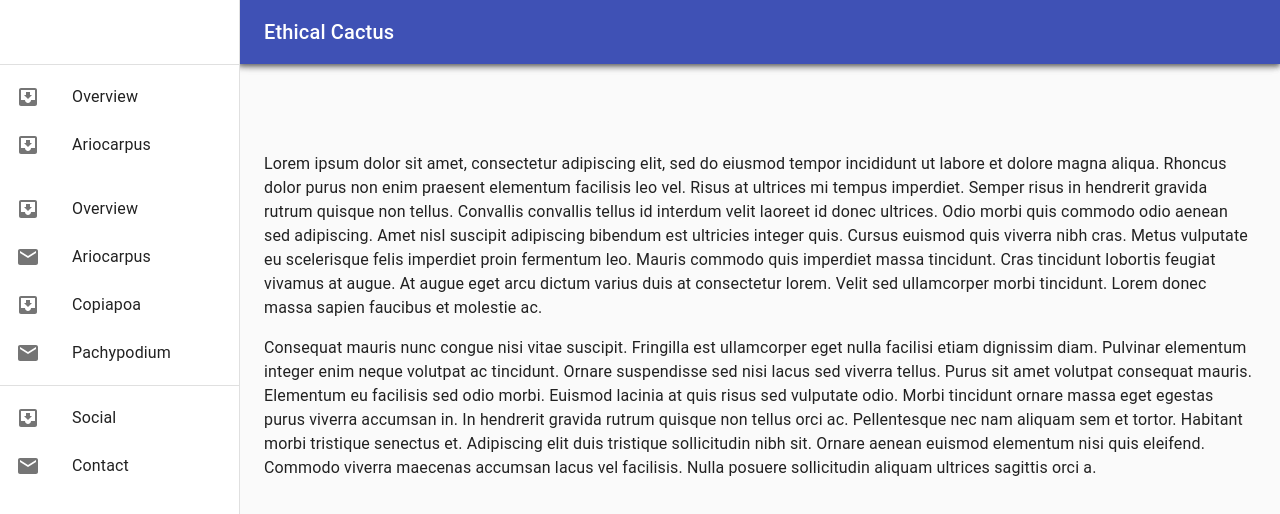
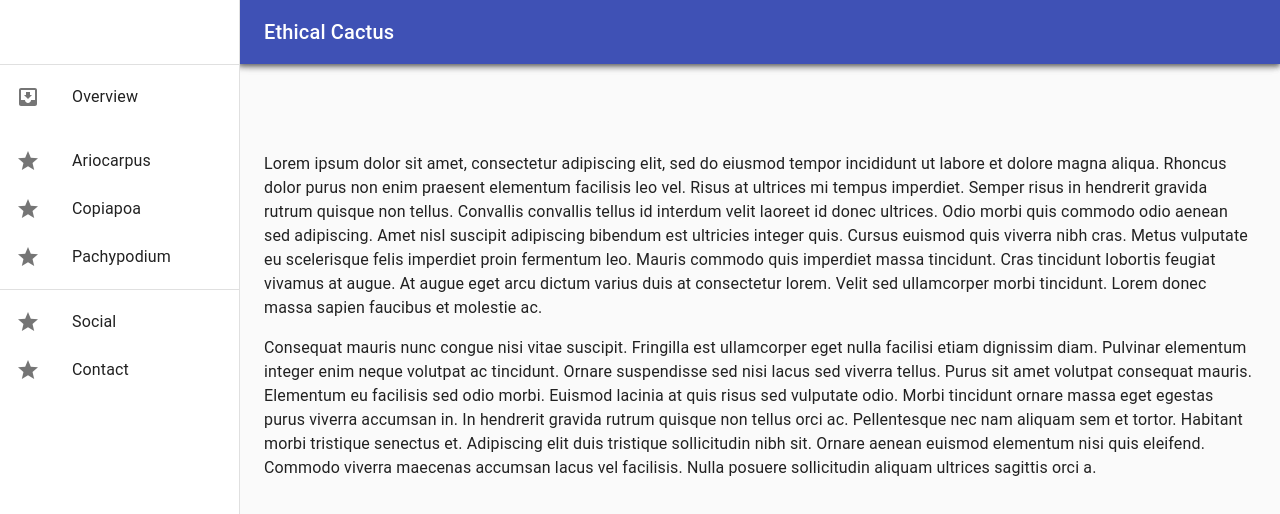
Before and after one commit to alexgfotos/ethicalcactus, a React (Create React App) app: page / in a window 1280 px wide. Shown: the top 514 px of the page. Built offline with nearby package versions, Linux system fonts and the light colour scheme.

Commit message:
updated side menu

```diff
--- a/public/index.html
+++ b/public/index.html
@@ -6,8 +6,8 @@
     <meta name="viewport" content="width=device-width, initial-scale=1" />
     <meta name="theme-color" content="#000000" />
     <meta
-      name="description"
-      content="Web site created using create-react-app"
+      name="Ethical Cactus"
+      content="anti-poaching, cactus conservation"
     />
     <link rel="apple-touch-icon" href="%PUBLIC_URL%/logo192.png" />
     <!--
@@ -24,7 +24,7 @@
       work correctly both with client-side routing and a non-root public URL.
       Learn how to configure a non-root public URL by running `npm run build`.
     -->
-    <title>React App</title>
+    <title>Ethical Cactus</title>
   </head>
   <body>
     <noscript>You need to enable JavaScript to run this app.</noscript>
--- a/src/components/Drawer.js
+++ b/src/components/Drawer.js
@@ -11,7 +11,7 @@ import List from '@material-ui/core/List';
 import ListItem from '@material-ui/core/ListItem';
 import ListItemIcon from '@material-ui/core/ListItemIcon';
 import ListItemText from '@material-ui/core/ListItemText';
-import MailIcon from '@material-ui/icons/Mail';
+import StarIcon from '@material-ui/icons/Star';
 import MenuIcon from '@material-ui/icons/Menu';
 import Toolbar from '@material-ui/core/Toolbar';
 import Typography from '@material-ui/core/Typography';
@@ -73,16 +73,12 @@ function ResponsiveDrawer(props) {
             <ListItemText primary={'Overview'} />
           </ListItem>
 
-          <ListItem button key={'Ariocarpus'}>
-            <ListItemIcon><InboxIcon /></ListItemIcon>
-            <ListItemText primary={'Ariocarpus'} />
-          </ListItem>
 
       </List>
       <List>
-        {['Overview', 'Ariocarpus', 'Copiapoa', 'Pachypodium'].map((text, index) => (
+        {['Ariocarpus', 'Copiapoa', 'Pachypodium'].map((text, index) => (
           <ListItem button key={text}>
-            <ListItemIcon>{index % 2 === 0 ? <InboxIcon /> : <MailIcon />}</ListItemIcon>
+            <ListItemIcon><StarIcon></StarIcon></ListItemIcon>
             <ListItemText primary={text} />
           </ListItem>
         ))}
@@ -91,7 +87,7 @@ function ResponsiveDrawer(props) {
       <List>
         {['Social', 'Contact'].map((text, index) => (
           <ListItem button key={text}>
-            <ListItemIcon>{index % 2 === 0 ? <InboxIcon /> : <MailIcon />}</ListItemIcon>
+            <ListItemIcon><StarIcon /></ListItemIcon>
             <ListItemText primary={text} />
           </ListItem>
         ))}
```
